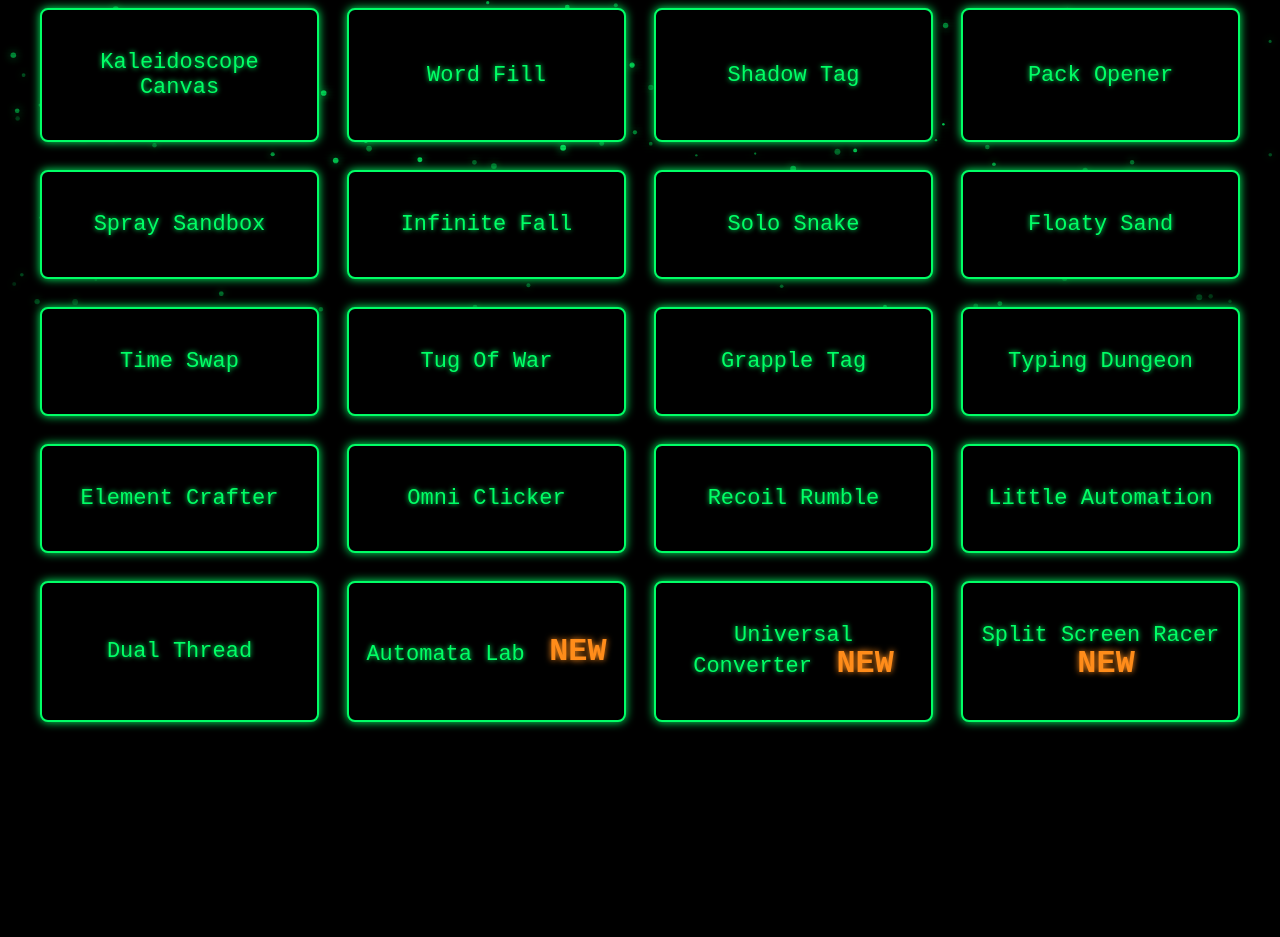
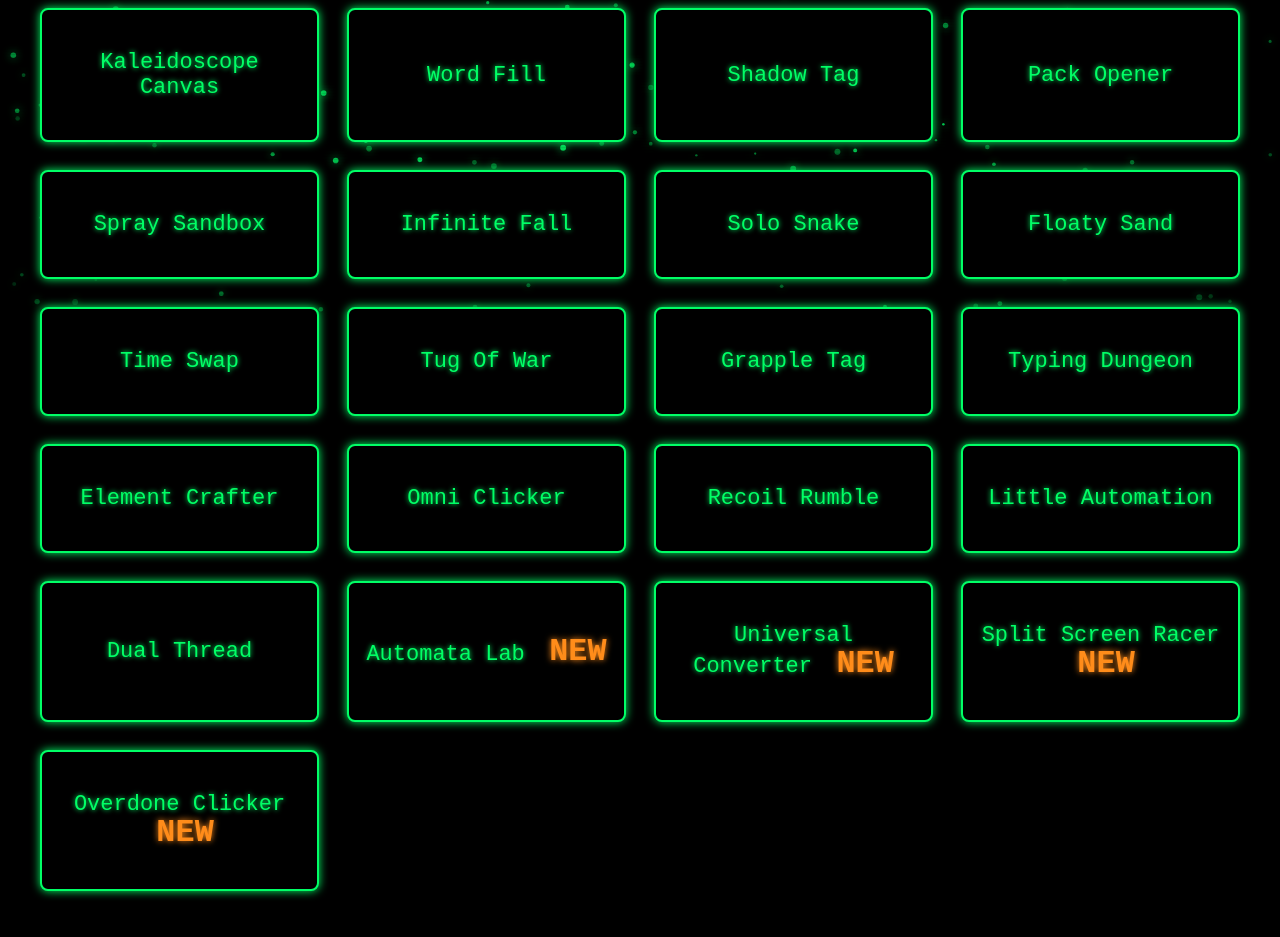
Before and after one commit to Nijumet/njmt, a plain HTML site: page index.html in a window 1280 px wide. Shown: the part 482-1419 px from the top of the page. Before the commit the page ends 1284 px from the top, so only its background shows below. Drawn offline with Linux system fonts and the light colour scheme.

Commit message:
Add 'Overdone Clicker' to the navigation list
Added new entry for 'Overdone Clicker' to the list.

```diff
--- a/index.html
+++ b/index.html
@@ -204,7 +204,8 @@
       { label: "Dual Thread", url: "DualThreadHUB.html" },
       { label: "Automata Lab NEW", url: "AutomataLabHUB.html" },
       { label: "Universal Converter NEW", url: "UniversalConverterHUB.html" },
-      { label: "Split Screen Racer NEW", url: "SplitScreenRacerHUB.html" }
+      { label: "Split Screen Racer NEW", url: "SplitScreenRacerHUB.html" },
+      { label: "Overdone Clicker NEW", url: "OverdoneClickerHUB.html" }
     ];
 
     // ---- Build one <a class="neon-button"> per entry; --i staggers the boot-in ----
```
